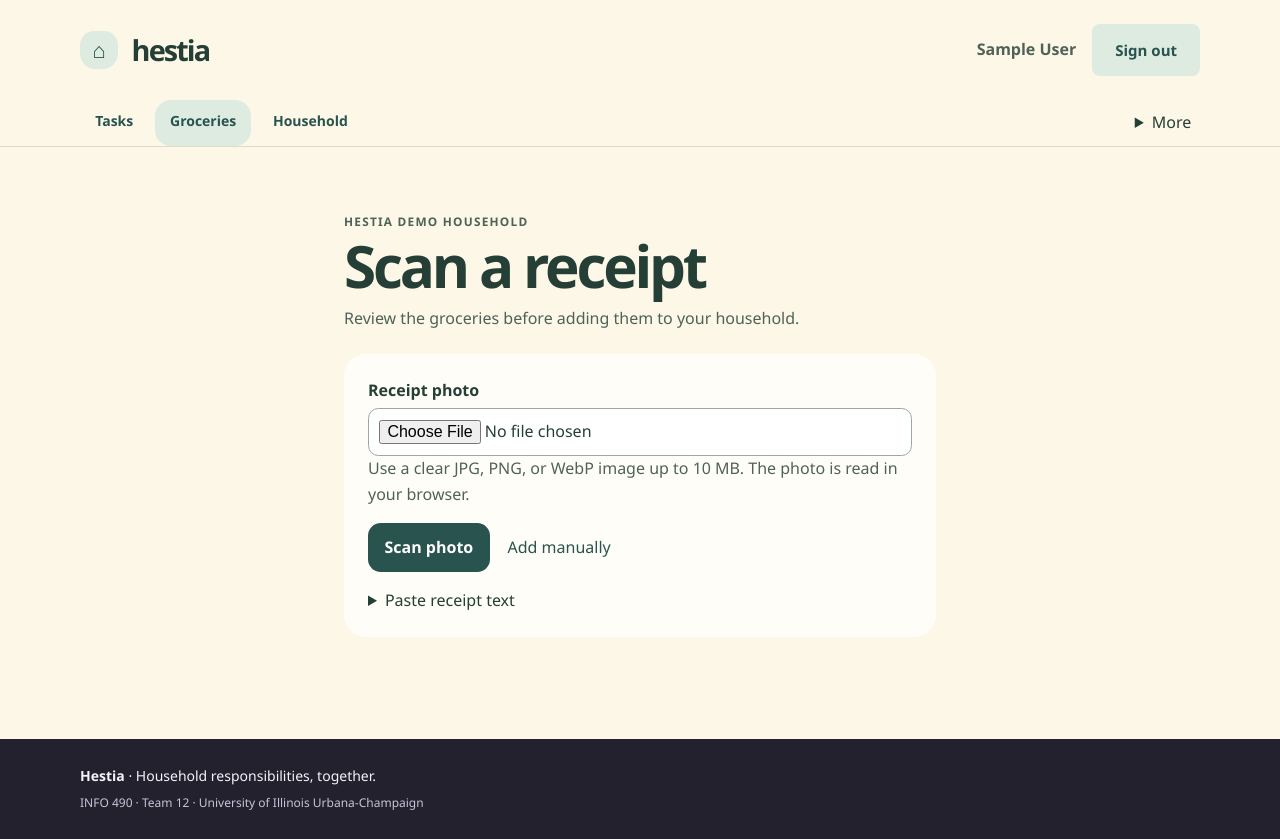
After one commit to HestiaaAI/12_HestiaaAI, a Django app: page /groceries/1/scan/ in a window 1280 px wide. The commit adds this page. Run offline with Django 5.2, Linux system fonts and the light colour scheme; a user stored in the database is signed in; data comes from the database, SQL or seed files in the repository; tables that the repository leaves empty hold one stand-in row (values such as "Sample post"); some libraries are stand-ins or nearby versions.

Commit message:
Add grocery receipt scanning and voice typing

```diff
--- a/inventory/urls.py
+++ b/inventory/urls.py
@@ -8,6 +8,7 @@ urlpatterns = [
     path("", views.groceries, name="list"),
     path("household/", views.household, name="household"),
     path("<int:workspace_id>/", views.groceries, name="workspace"),
+    path("<int:workspace_id>/scan/", views.scan_receipt, name="scan"),
     path("<int:workspace_id>/add/", views.edit_batch, name="add"),
     path("<int:workspace_id>/<int:batch_id>/edit/", views.edit_batch, name="edit"),
     path("<int:workspace_id>/<int:batch_id>/close/", views.close_batch, name="close"),
--- a/inventory/views.py
+++ b/inventory/views.py
@@ -14,8 +14,9 @@ from inventory import grocery_ai
 from inventory.expiry import (
     SOON_DAYS, batch_snapshot, expiring_batches, household_today, suggestion_inputs,
 )
-from inventory.forms import GroceryBatchForm
+from inventory.forms import GroceryBatchForm, ReceiptBatchFormSet
 from inventory.models import GroceryBatch
+from inventory.receipt import MAX_RECEIPT_TEXT, receipt_drafts
 from workflows.models import Task, TaskOccurrence
 
 
@@ -174,3 +175,41 @@ def approve(request, workspace_id):
             TaskOccurrence.objects.create(task=task)
     messages.success(request, "Added the meal idea to Tasks." if created else "This grocery task is already on the board.")
     return redirect(task)
+
+
+
+@login_required
+@require_http_methods(["GET", "POST"])
+def scan_receipt(request, workspace_id):
+    workspace = membership_for(request, workspace_id).workspace
+    review = None
+    receipt_error = ""
+    if request.method == "POST":
+        if request.POST.get("action") == "review":
+            receipt_text = request.POST.get("receipt_text", "")
+            if len(receipt_text) > MAX_RECEIPT_TEXT:
+                receipt_error = "The receipt text is too long. Use a shorter receipt or add batches manually."
+            else:
+                rows = receipt_drafts(receipt_text)
+                if rows:
+                    review = ReceiptBatchFormSet(initial=rows)
+                else:
+                    receipt_error = "No grocery rows found. Try a clearer photo or add batches manually."
+        elif request.POST.get("action") == "save":
+            review = ReceiptBatchFormSet(request.POST)
+            if review.is_valid():
+                with transaction.atomic():
+                    Workspace.objects.select_for_update().get(pk=workspace_id)
+                    for form in review.forms:
+                        if form.cleaned_data.get("DELETE"):
+                            continue
+                        batch = form.save(commit=False)
+                        batch.workspace = workspace
+                        batch.save()
+                messages.success(request, "Reviewed groceries added to your household.")
+                return redirect("groceries:workspace", workspace_id=workspace_id)
+        else:
+            raise Http404
+    return render(request, "inventory/scan_receipt.html", {
+        "workspace": workspace, "review": review, "receipt_error": receipt_error,
+    })
--- a/static files/css/demo.css
+++ b/static files/css/demo.css
@@ -63,3 +63,12 @@ body { background: var(--hestia-background); color: var(--hestia-text); font-fam
 .hestia-header .logout-name { color: var(--hestia-muted); }
 .demo-task-heading .demo-hero { margin-top: 1rem; }
 .task-card { background: var(--demo-paper); border-radius: 1.25rem; }
+
+.grocery-field { margin-bottom: 1rem; }
+.grocery-field small, #voice-status { color: var(--hestia-muted); }
+.receipt-rows { display: grid; gap: .75rem; margin-block: 1rem; }
+.receipt-row { min-width: 0; border: 1px solid var(--hestia-border); }
+.receipt-row legend { font-weight: 700; }
+.demo-form input[type="checkbox"] { width: auto; }
+.demo-form textarea { width: 100%; box-sizing: border-box; font: inherit; }
+#scan-image[hidden] { display: none; }
--- /dev/null
+++ b/static files/js/receipt-scan.js
@@ -0,0 +1,50 @@
+const receiptImage = document.querySelector("#receipt-image");
+const scanButton = document.querySelector("#scan-image");
+const scanStatus = document.querySelector("#scan-status");
+const receiptText = document.querySelector("#receipt-text");
+const receiptForm = document.querySelector("#receipt-text-form");
+
+scanButton.hidden = false;
+scanButton.addEventListener("click", async () => {
+    const image = receiptImage.files[0];
+    if (!image || !["image/jpeg", "image/png", "image/webp"].includes(image.type)) {
+        scanStatus.textContent = "Choose a JPG, PNG, or WebP receipt photo.";
+        return;
+    }
+    if (image.size > 10 * 1024 * 1024) {
+        scanStatus.textContent = "Choose an image under 10 MB.";
+        return;
+    }
+
+    scanButton.disabled = true;
+    receiptImage.disabled = true;
+    scanStatus.textContent = "Starting the receipt scanner…";
+    let worker;
+    try {
+        worker = await window.Tesseract.createWorker("eng", 1, {
+            logger: ({ status, progress }) => {
+                if (status === "recognizing text") {
+                    scanStatus.textContent = `Reading receipt… ${Math.round(progress * 100)}%`;
+                }
+            },
+        });
+        await worker.setParameters({ tessedit_pageseg_mode: window.Tesseract.PSM.SINGLE_BLOCK });
+        const { data } = await worker.recognize(image, { rotateAuto: true });
+        const text = data.text.trim();
+        if (!text || text.length > receiptText.maxLength) {
+            scanStatus.textContent = "Try a clearer photo of a shorter receipt.";
+            return;
+        }
+        receiptText.value = text;
+        receiptForm.requestSubmit();
+    } catch {
+        scanStatus.textContent = "The scanner could not read this photo. Try again or paste receipt text.";
+    } finally {
+        try {
+            await worker?.terminate();
+        } finally {
+            scanButton.disabled = false;
+            receiptImage.disabled = false;
+        }
+    }
+});
--- a/templates/inventory/groceries.html
+++ b/templates/inventory/groceries.html
@@ -6,7 +6,10 @@
     <div class="demo-heading">
         <div><p class="demo-kicker">{{ workspace.name }}</p><h1>Good things inside</h1>
         <p>See what’s on hand and what needs using soon.</p></div>
-        <a class="demo-button" href="{% url 'groceries:add' workspace.pk %}">Add a batch</a>
+        <div class="demo-actions grocery-entry">
+            <a href="{% url 'groceries:scan' workspace.pk %}">Scan receipt</a>
+            <a class="demo-button" href="{% url 'groceries:add' workspace.pk %}">Add a batch</a>
+        </div>
     </div>
     <div class="demo-hero" aria-hidden="true"></div>
     {% include "inventory/workspace_switcher.html" %}
--- /dev/null
+++ b/templates/inventory/scan_receipt.html
@@ -0,0 +1,57 @@
+{% extends "base.html" %}
+{% load static %}
+{% block title %}Scan a receipt | Hestia{% endblock %}
+{% block content %}
+<section class="demo-page demo-narrow">
+    <div class="demo-heading"><div><p class="demo-kicker">{{ workspace.name }}</p>
+    <h1>Scan a receipt</h1><p>Review the groceries before adding them to your household.</p></div></div>
+    {% if receipt_error %}<p role="alert">{{ receipt_error }}</p>{% endif %}
+    {% if review %}
+    <form class="demo-form" method="post">
+        {% csrf_token %}
+        {{ review.management_form }}
+        {{ review.non_form_errors }}
+        <p>Check names, fill in missing quantities, and choose where each item goes. Leave expiry dates blank if you don’t know them.</p>
+        <div class="receipt-rows">
+            {% for form in review %}
+            <fieldset class="demo-panel receipt-row">
+                <legend>Item {{ forloop.counter }}</legend>
+                {{ form.as_p }}
+            </fieldset>
+            {% endfor %}
+        </div>
+        <div class="demo-actions">
+            <button class="demo-button" name="action" value="save">Save reviewed groceries</button>
+            <a href="{% url 'groceries:scan' workspace.pk %}">Scan another receipt</a>
+        </div>
+    </form>
+    {% else %}
+    <div class="demo-panel demo-form">
+        <label for="receipt-image">Receipt photo</label>
+        <input id="receipt-image" type="file" accept="image/jpeg,image/png,image/webp">
+        <p>Use a clear JPG, PNG, or WebP image up to 10 MB. The photo is read in your browser.</p>
+        <div class="demo-actions">
+            <button id="scan-image" class="demo-button" type="button" hidden>Scan photo</button>
+            <a href="{% url 'groceries:add' workspace.pk %}">Add manually</a>
+        </div>
+        <p id="scan-status" role="status"></p>
+        <form method="post" id="receipt-text-form">
+            {% csrf_token %}
+            <input type="hidden" name="action" value="review">
+            <details>
+                <summary>Paste receipt text</summary>
+                <p><label for="receipt-text">Receipt text</label>
+                <textarea id="receipt-text" name="receipt_text" rows="7" maxlength="16000" required></textarea></p>
+                <button class="demo-button">Review groceries</button>
+            </details>
+        </form>
+    </div>
+    {% endif %}
+</section>
+{% endblock %}
+{% block extra_js %}
+{% if not review %}
+<script src="https://cdn.jsdelivr.net/npm/tesseract.js@6.0.1/dist/tesseract.min.js" defer></script>
+<script src="{% static 'js/receipt-scan.js' %}" defer></script>
+{% endif %}
+{% endblock %}
```
Also changed, not shown: inventory/forms.py (+20 -0 lines), inventory/receipt.py (added, +52 -0 lines), inventory/tests.py (+34 -1 lines), static files/js/grocery-voice.js (added, +47 -0 lines), templates/inventory/batch_form.html (+16 -1 lines), README.md.
